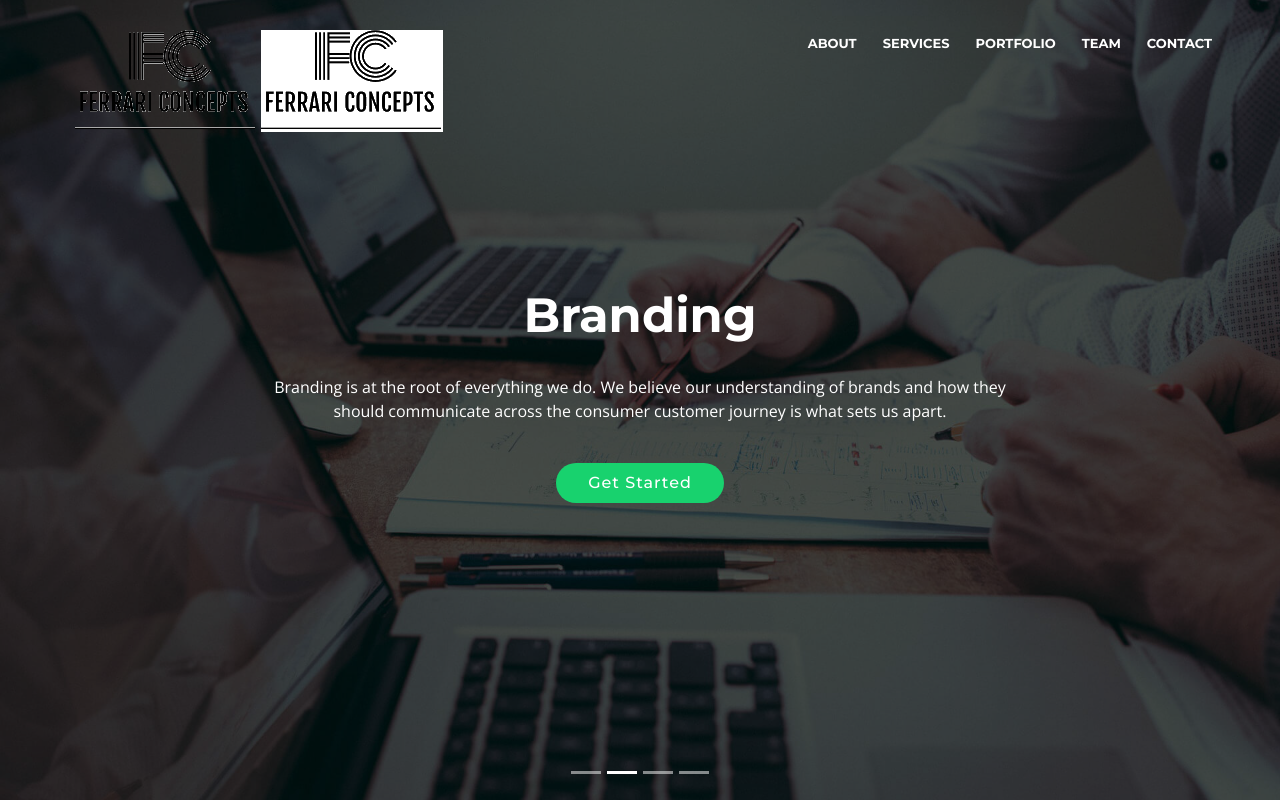
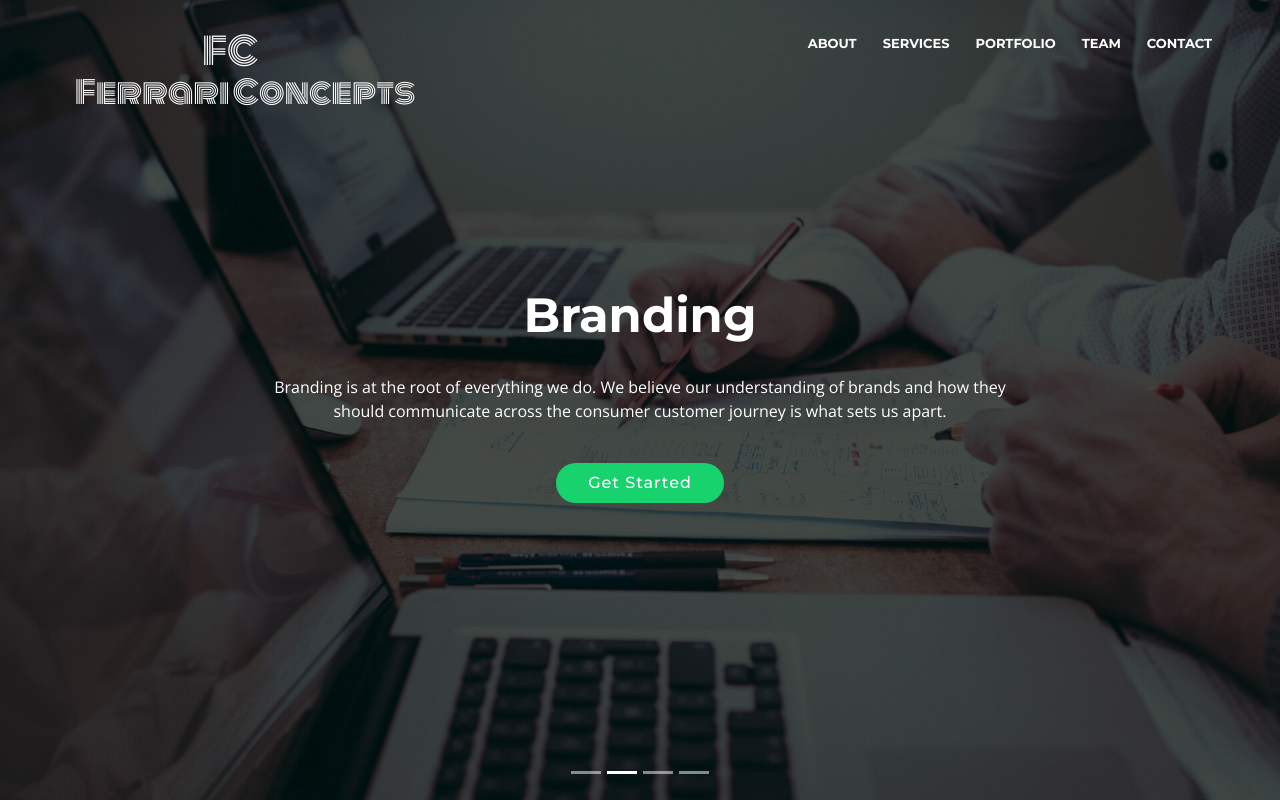
Before and after one commit to mikef1234/mikef1234, a plain HTML site: page index.html in a window 1280 px wide. Shown: the top 800 px of the page. Drawn offline with nearby package versions, Linux system fonts and the light colour scheme; animation ran at ten frames a second; files whose address does not match are found by name.

Commit message:
Update index.html

```diff
--- a/index.html
+++ b/index.html
@@ -23,6 +23,7 @@
 
   <!-- Bootstrap CSS File -->
   <link href="lib/bootstrap/css/bootstrap.min.css" rel="stylesheet">
+<link href='https://fonts.googleapis.com/css?family=Monoton' rel='stylesheet'>
 
   <!-- Libraries CSS Files -->
   <link href="lib/font-awesome/css/font-awesome.min.css" rel="stylesheet">
@@ -48,12 +49,22 @@
   <header id="header">
     <div class="container-fluid">
 
-        <div id="logo" class="pull-left">
-       <!-- <h3><a href="#intro" class="scrollto menu-active">Ferrari Concepts</a></h3>-->
+          <div id="logo" class="pull-left">
+         <h3><a href="#intro" class="scrollto menu-active" style="
+    font-family: 'Monoton';
+    color: white;
+    "><span style="
+    text-align: center;
+    padding-left: 3.5em;
+    font-size: 1.3em;
+    ">FC</span> <br> <span style="
+    font-size: 1.1em;
+"> Ferrari Concepts</span></a></h3>
         <!-- Uncomment below if you prefer to use an image logo -->
-          <a href="#intro"><img src="img/logo.png" alt="" title=""></a>
-          <a href="#intro"><img src="img/output-onlinepngtools.png" alt="" title=""></a>
+
+
       </div>
+
       </div>
 
       <nav id="nav-menu-container">
```
